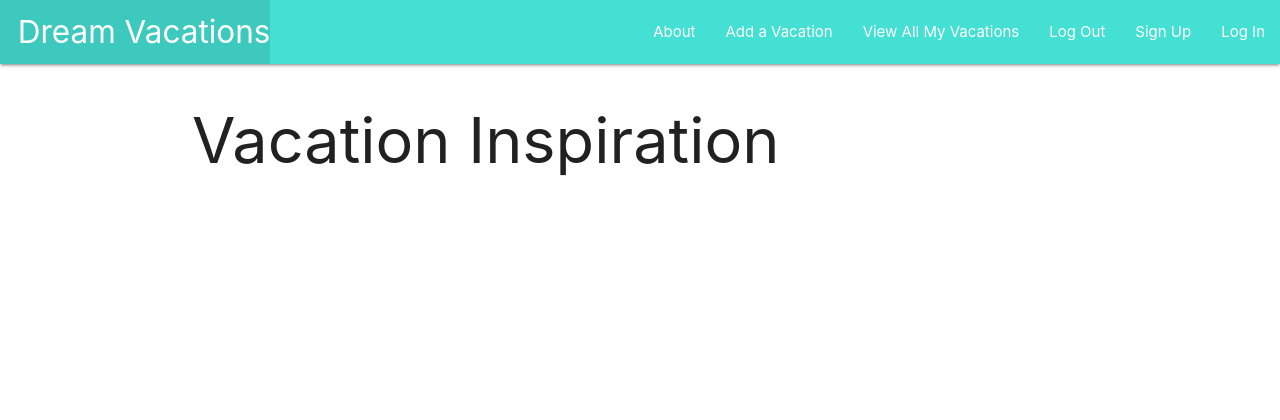
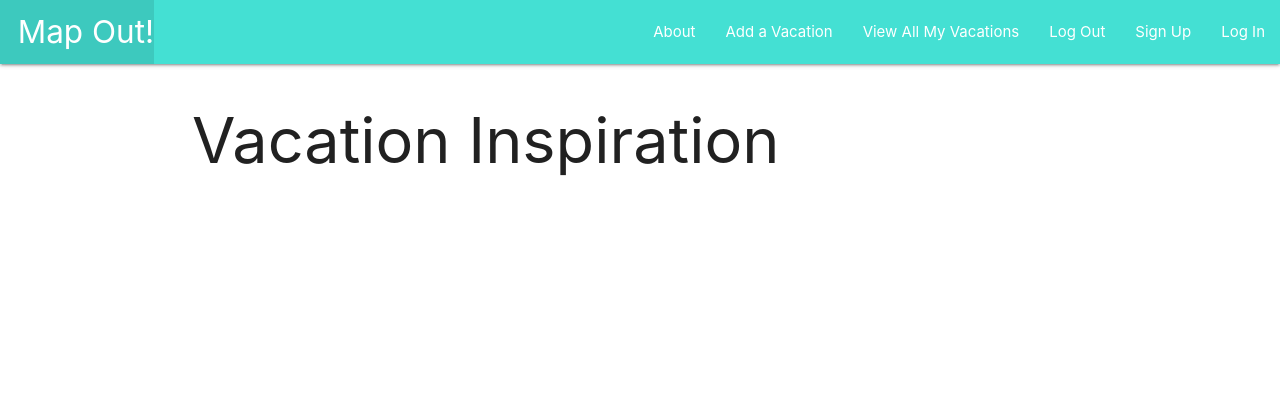
Before and after one commit to kitkatcode10/map-out, a Django app: page /vacations/ in a window 1280 px wide. Shown: the top 420 px of the page. Run offline with Django 3.2, Linux system fonts and the light colour scheme; data that the repository does not hold is empty.

Commit message:
changed nav bar name and link

```diff
--- a/main_app/templates/base.html
+++ b/main_app/templates/base.html
@@ -24,8 +24,8 @@
         <div class="nav-wrapper">
           <ul>
             <li>
-              <a href="#" class="left brand-logo"
-                >&nbsp;&nbsp;Dream Vacations</a
+              <a href="/about" class="left brand-logo"
+                >&nbsp;&nbsp;Map Out!</a
               >
             </li>
           </ul>
--- a/main_app/templates/vacations/index.html
+++ b/main_app/templates/vacations/index.html
@@ -23,7 +23,7 @@
         <div class="card-content">
           <p>{{vacation.destination}}</p>
           <p>{{vacation.description}}</p>
-          <p>{{vacation.typeoftrip}}</p>
+
           <a href="{% url 'vacations_delete' vacation.id %}">Delete</a>
         </div>
       </div>
```
